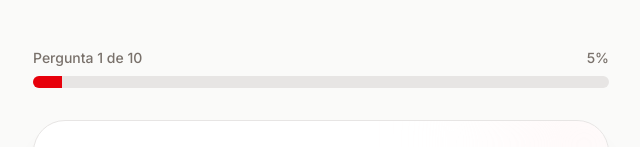
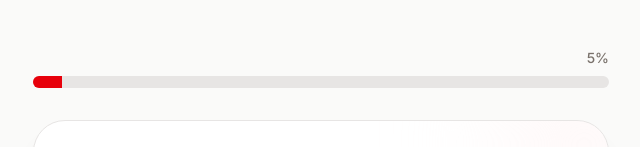
Before and after one commit to sellpayclub/libdmen-funil, a React (Vite) app: page /quiz in a window 1280 px wide. Both pictures are taken after a click on the button "👇 COMEÇAR MINHA ANÁLISE AGORA". Shown: the top 147 px of the page, without its empty margins (319-959 px from the left). Built offline with nearby package versions, Linux system fonts and the light colour scheme.

Commit message:
feat: Update quiz progress bar display
Adjust the quiz progress bar to display only the percentage, removing the current/total question count for a cleaner UI.

```diff
--- a/src/pages/Quiz.tsx
+++ b/src/pages/Quiz.tsx
@@ -227,8 +227,7 @@ export default function Quiz() {
       <div className="w-full max-w-xl">
         {/* Progress Bar */}
         <div className="mb-6 sm:mb-8 px-4 sm:px-0">
-           <div className="flex justify-between text-sm font-medium text-stone-500 mb-2">
-             <span>Pergunta {currentQuestion + 1} de {QUESTIONS.length}</span>
+           <div className="flex justify-end text-sm font-medium text-stone-500 mb-2">
              <span>{q.progress}%</span>
            </div>
            <div className="w-full h-3 bg-stone-200 rounded-full overflow-hidden">
```
